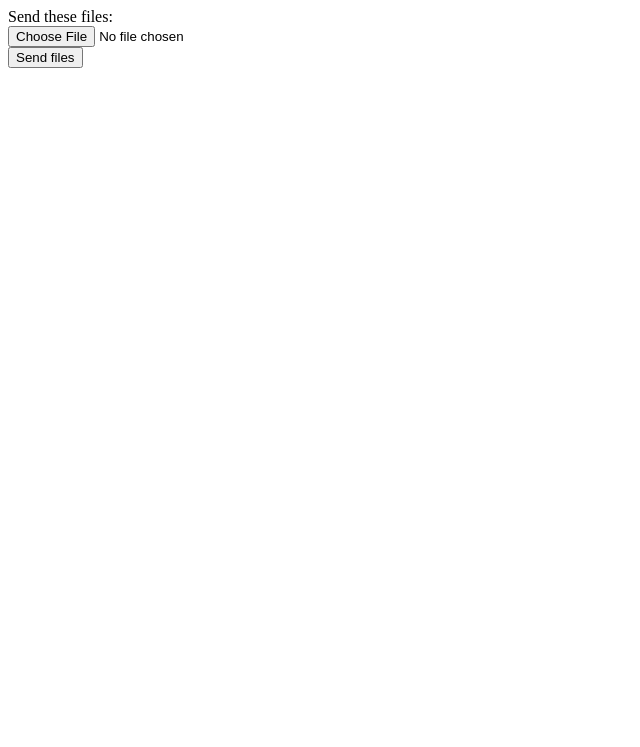
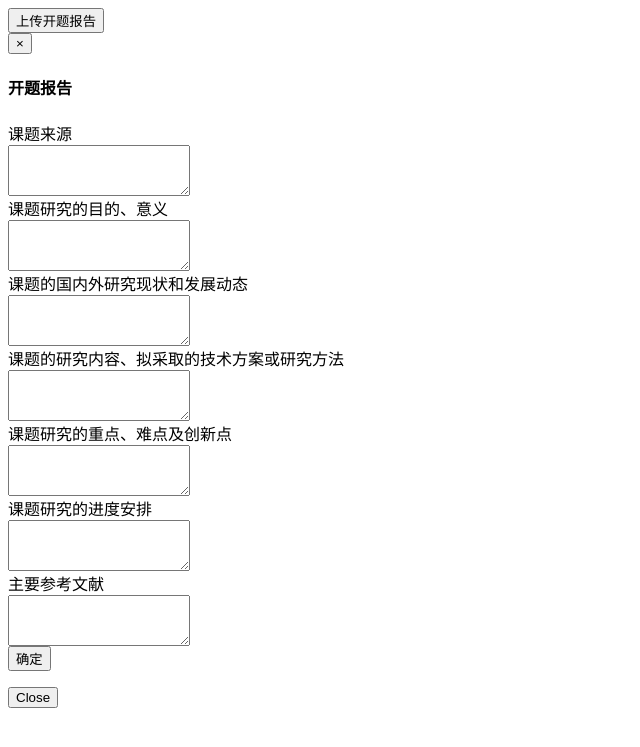
Before and after one commit to Archemiya/ManageSystem, a PHP site: page /student_func/stu_first_report.php in a window 1280 px wide. Shown: the top 747 px of the page, without its empty margins (0-640 px from the left). Run offline with PHP 8.4, Linux system fonts and the light colour scheme.

Commit message:
开题报告小改

```diff
--- a/student_func/stu_first_report.php
+++ b/student_func/stu_first_report.php
@@ -1,9 +1,93 @@
 <?php
-    include "../link.php";
+include "../link.php";
 ?>
-<form action="../file-upload.php" method="post" enctype="multipart/form-data">
-  Send these files:<br />
+
+<body>
+  <div>
+    <button type="button" class="btn btn-primary" data-toggle="modal" data-target="#topicTable">上传开题报告</button>
+  </div>
+  <div class="modal fade " id="topicTable" tabindex="-1" role="dialog" aria-labelledby="myModalLabel" aria-hidden="true">
+    <div class="chose-student-dialog">
+      <div class="modal-content">
+        <div class="modal-header">
+          <button type="button" class="close" data-dismiss="modal" aria-label="Close">
+            <span aria-hidden="true">&times;</span></button>
+          <h4 class="modal-title login-title">开题报告</h4>
+        </div>
+        <div class="modal-body">
+
+          <form action="stu_update_first_report.php" method="POST" class="form-horizontal">
+          <div class="form-group">
+              <label for="inputTopicIntro" class="col-sm-3 control-label">课题来源</label>
+              <div class="col-sm-8">
+                <textarea name="topic_main" class="form-control" rows="3"></textarea>
+              </div>
+            </div>
+            <div class="form-group">
+              <label for="inputTopicIntro" class="col-sm-3 control-label">课题研究的目的、意义</label>
+              <div class="col-sm-8">
+                <textarea name="topic_main" class="form-control" rows="3"></textarea>
+              </div>
+            </div>
+            <div class="form-group">
+              <label for="inputTopicIntro" class="col-sm-3 control-label">课题的国内外研究现状和发展动态</label>
+              <div class="col-sm-8">
+                <textarea name="topic_main" class="form-control" rows="3"></textarea>
+              </div>
+            </div>
+            <div class="form-group">
+              <label for="inputTopicIntro" class="col-sm-3 control-label">课题的研究内容、拟采取的技术方案或研究方法</label>
+              <div class="col-sm-8">
+                <textarea name="topic_main" class="form-control" rows="3"></textarea>
+              </div>
+            </div>
+            <div class="form-group">
+              <label for="inputTopicReq" class="col-sm-3 control-label">课题研究的重点、难点及创新点</label>
+              <div class="col-sm-8">
+                <textarea name="topic_schedule" class="form-control" rows="3"></textarea>
+              </div>
+            </div>
+            <div class="form-group">
+              <label for="inputTopicRef" class="col-sm-3 control-label">课题研究的进度安排</label>
+              <div class="col-sm-8">
+                <textarea name="topic_ref" class="form-control" rows="3"></textarea>
+              </div>
+            </div>
+            <div class="form-group">
+              <label for="inputTopicRef" class="col-sm-3 control-label">主要参考文献</label>
+              <div class="col-sm-8">
+                <textarea name="topic_machine" class="form-control" rows="3"></textarea>
+              </div>
+            </div>
+            <input type="hidden" name="student_id" value="{$row_chose_final_flag['student_id']}">
+            <input type="hidden" name="student_name" value="{$row_chose_final_flag['student_name']}">
+            <input type="hidden" name="topic_id" value="{$row['id']}">
+            <input type="hidden" name="topic_name" value="{$row['name']}">
+            <div class="form-group">
+              <div class="col-sm-offset-3 col-sm-10">
+                <button type="submit" class="btn btn-primary" onclick="JavaScript:return confirm('确定填写无误并下达任务书么？');">确定</button>
+              </div>
+            </div>
+          </form>
+        </div>
+        <div class="modal-footer">
+          <button type="button" class="btn btn-default" data-dismiss="modal">Close</button>
+        </div>
+      </div>
+    </div>
+  </div>
+
+  <body>
+
+
+
+    <!-- <form class="form-horizontal" action="../file-upload.php" method="post" enctype="multipart/form-data">
   <input type="hidden" name="MAX_FILE_SIZE" value="30000" />
-  <input name="userfile" type="file" /><br />
-  <input type="submit" value="Send files" />
-</form>
+  <div class=" ">
+    <label for="inputTopicIntro" class="col-sm-3 control-label">上传开题报告</label>
+    <div class="col-sm-8">
+    <input name="file" type="file" class="input-file"/><br />
+    </div>
+  </div>
+  <input class="btn btn-primary" type="submit" value="确认上传" />
+</form> -->
```
Also changed, not shown: css/ManaSys.css (+7 -0 lines).
